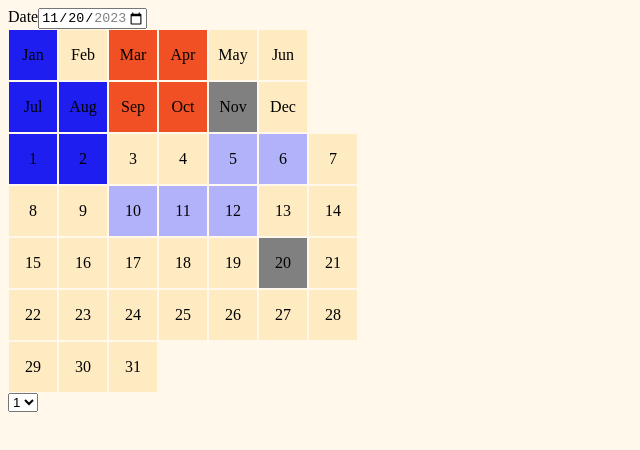
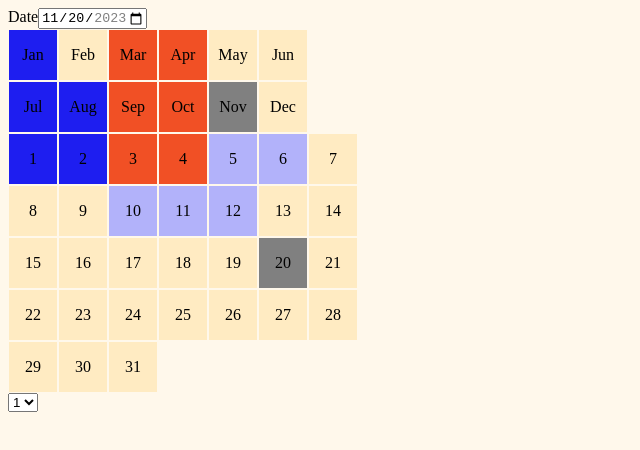
Before and after one commit to shanenak/tetris-calendar, a React (Create React App) app: page / in a window 1280 px wide. Shown: the top 450 px of the page, without its empty margins (0-640 px from the left). Built offline with nearby package versions, Linux system fonts and the light colour scheme.

Commit message:
fix only replace grid value if needed

```diff
--- a/src/components/Puzzle.jsx
+++ b/src/components/Puzzle.jsx
@@ -74,13 +74,15 @@ function solve (grid) {
 function place (piece, grid, option) {
     const [row, col] = option;
     const gridCopy = deepCopy(grid);
-    piece.forEach((pieceRow, rowIdx)=>{
-        let projRow = rowIdx + row;
-        pieceRow.forEach((colValue, colIdx) => {
-            let projCol = colIdx + col;
-            gridCopy[projRow][projCol] = colValue;
-        })
-    })
+    for (let pieceRow=0; pieceRow<piece.length; pieceRow++) {
+        let projRow = row + pieceRow;
+        for (let pieceCol=0; pieceCol<piece[0].length; pieceCol++) {
+            let projCol = col + pieceCol;
+            if (piece[pieceRow][pieceCol]>0) {
+                gridCopy[projRow][projCol] = piece[pieceRow][pieceCol];
+            }
+        }
+    }
     return gridCopy
 }
 
```
